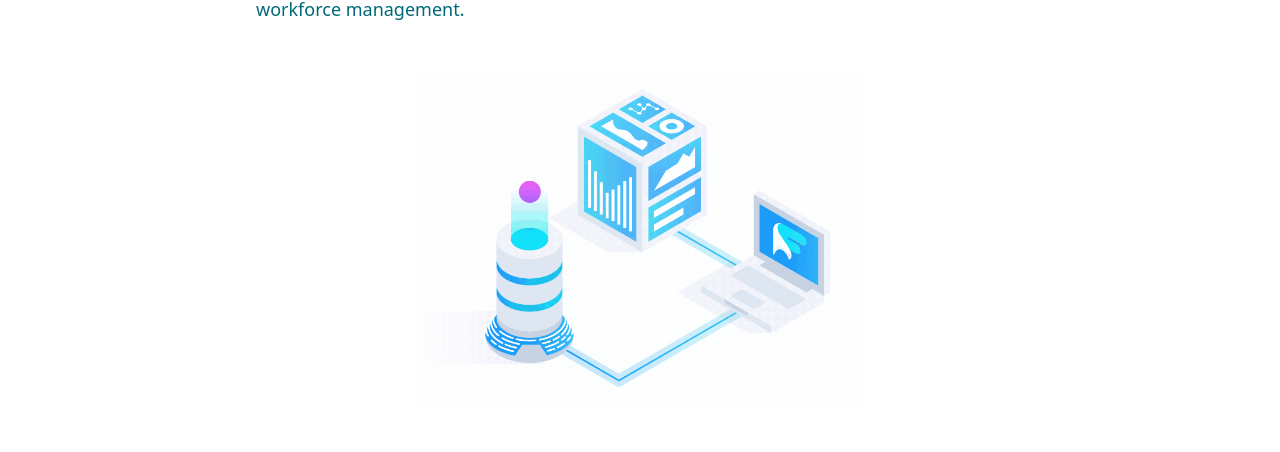
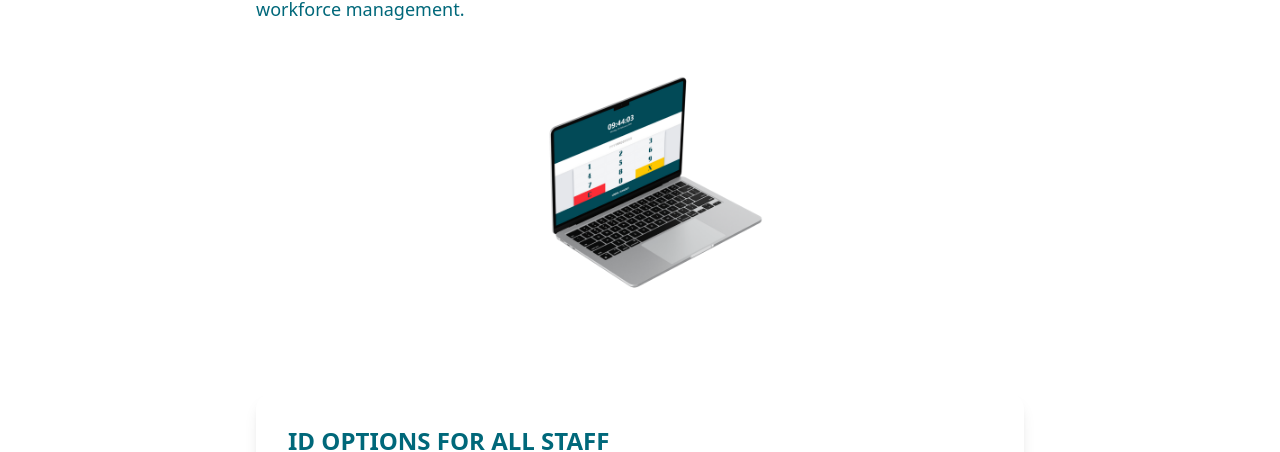
Before and after one commit to raselrzl/arbetsdesk, a Next.js app: page /features/timelog in a window 1280 px wide. Shown: the part 353-805 px from the top of the page. Built offline with nearby package versions, Linux system fonts and the light colour scheme; no server answers.

Commit message:
time report

```diff
--- a/app/(mainpage)/features/timelog/page.tsx
+++ b/app/(mainpage)/features/timelog/page.tsx
@@ -37,11 +37,11 @@ export default function HomePage() {
         >
           <div className="w-[360px] md:w-[450px] bg-white rounded-xl relative">
             <Image
-              src="/timelog/timelog1.gif"
+              src="/timelog/timelogh.png"
               alt="Time Clock Step 1"
               width={550}
               height={350}
-              className="object-contain w-full h-auto"
+              className="object-contain"
             />
           </div>
         </motion.div>
```
Also changed, not shown: public/timelog/timelogh.png (added).
